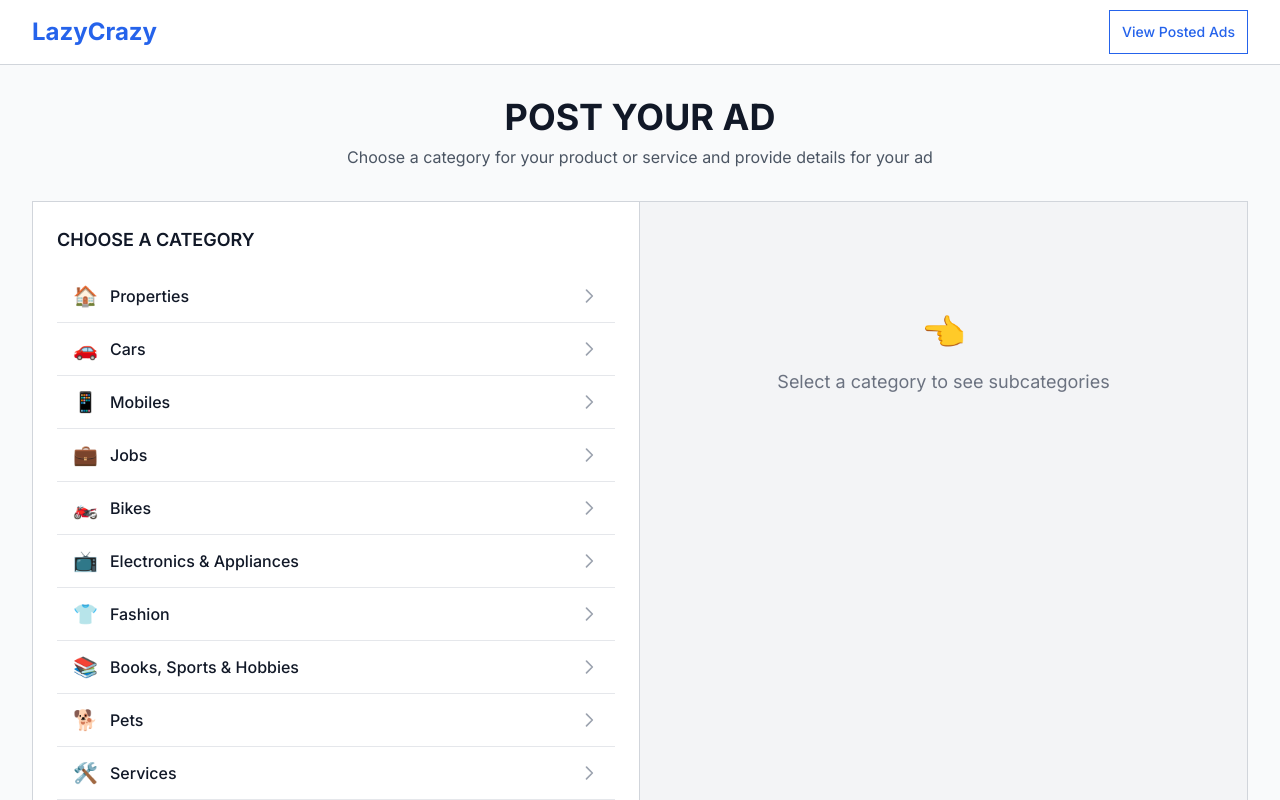
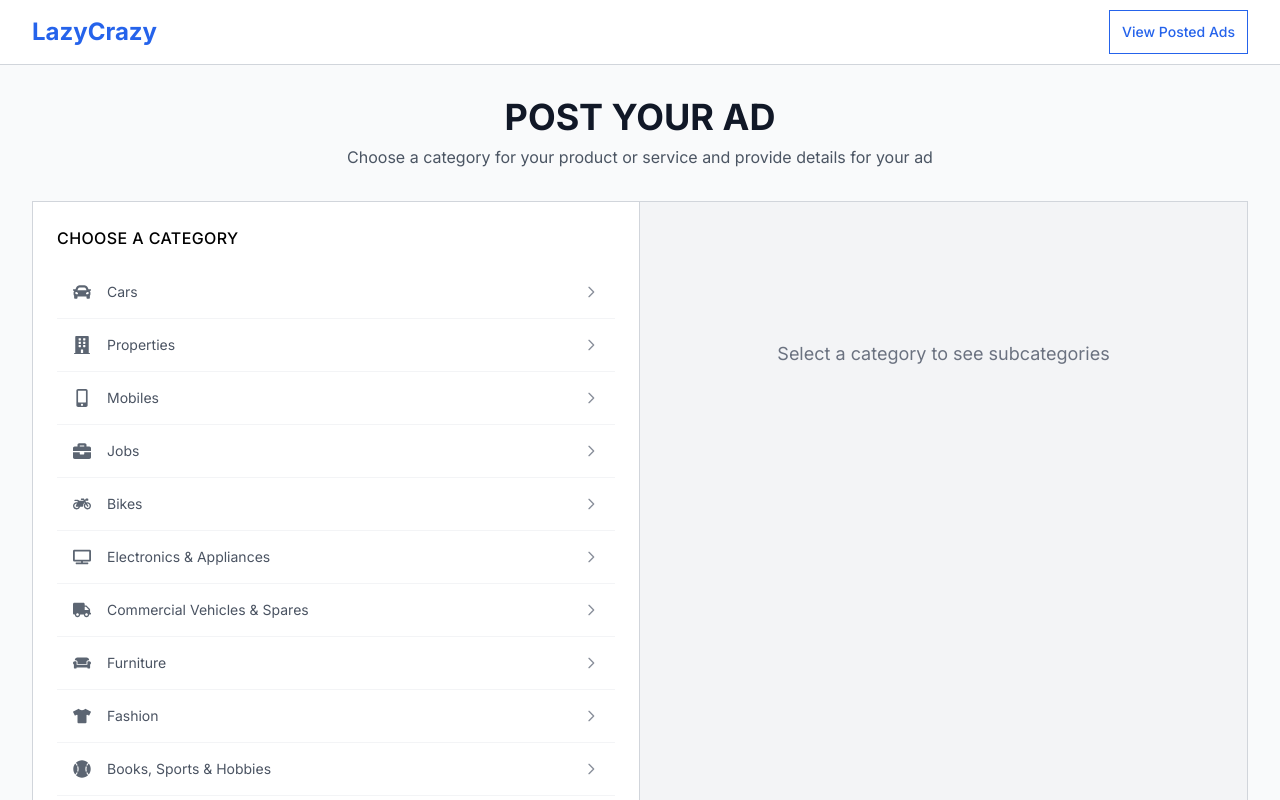
Before and after one commit to Vipulkumar82/Post-your-ads, a React (Vite) app: page / in a window 1280 px wide. Shown: the top 800 px of the page. Built offline with nearby package versions, Linux system fonts and the light colour scheme.

Commit message:
made icon change added react icons in the category

```diff
--- a/package.json
+++ b/package.json
@@ -15,6 +15,7 @@
     "postcss": "^8.5.6",
     "react": "^19.1.0",
     "react-dom": "^19.1.0",
+    "react-icons": "^5.5.0",
     "react-router-dom": "^7.7.1",
     "tailwindcss": "^3.4.0"
   },
--- a/src/components/CategoryList.jsx
+++ b/src/components/CategoryList.jsx
@@ -3,22 +3,30 @@ import React from 'react';
 const CategoryList = ({ categories, selectedCategory, onCategorySelect }) => {
   return (
     <div>
-      <h3 className="text-lg font-semibold text-gray-900 mb-4 uppercase">Choose a Category</h3>
+      <h3 className="text-base font-medium text-black mb-4 uppercase tracking-wide">Choose a Category</h3>
       <div className="space-y-0">
         {Object.entries(categories).map(([categoryName, categoryData]) => (
           <div
             key={categoryName}
-            className={`flex items-center justify-between py-3 px-4 cursor-pointer border-b border-gray-200 hover:bg-gray-50 ${
-              selectedCategory === categoryName ? 'bg-gray-100 border-l-4 border-l-blue-500' : ''
+            className={`flex items-center justify-between py-4 px-4 cursor-pointer border-b border-gray-100 hover:bg-gray-50 transition-colors duration-200 ${
+              selectedCategory === categoryName ? 'bg-blue-50 border-l-4 border-l-blue-500' : ''
             }`}
             onClick={() => onCategorySelect(categoryName)}
           >
-            <div className="flex items-center space-x-3">
-              <span className="text-xl text-gray-600">{categoryData.icon}</span>
-              <span className="text-gray-900 font-medium">{categoryName}</span>
+            <div className="flex items-center space-x-4">
+              <span className={`text-lg opacity-90 ${
+                selectedCategory === categoryName ? 'text-black' : 'text-gray-600'
+              }`}>
+                <categoryData.icon />
+              </span>
+              <span className={`font-normal text-sm opacity-90 ${
+                selectedCategory === categoryName ? 'text-black font-medium' : 'text-gray-700'
+              }`}>{categoryName}</span>
             </div>
             <svg
-              className="w-5 h-5 text-gray-400"
+              className={`w-4 h-4 opacity-80 ${
+                selectedCategory === categoryName ? 'text-black' : 'text-gray-500'
+              }`}
               fill="none"
               stroke="currentColor"
               viewBox="0 0 24 24"
--- a/src/components/SubCategoryList.jsx
+++ b/src/components/SubCategoryList.jsx
@@ -14,7 +14,6 @@ const SubCategoryList = ({ subcategories, selectedCategory, selectedSubcategory,
     return (
       <div className="flex items-center justify-center h-64 text-gray-500">
         <div className="text-center">
-          <div className="text-4xl mb-4">👈</div>
           <p className="text-lg">Select a category to see subcategories</p>
         </div>
       </div>
--- a/src/data/categories.js
+++ b/src/data/categories.js
@@ -1,6 +1,28 @@
+import {
+  FaCar,
+  FaBuilding,
+  FaMobileAlt,
+  FaBriefcase,
+  FaMotorcycle,
+  FaTv,
+  FaTruck,
+  FaCouch,
+  FaTshirt,
+  FaBaseballBall,
+  FaDog,
+  FaTools
+} from 'react-icons/fa';
+
 export const categoryData = {
+  Cars: {
+    icon: FaCar,
+    subcategories: [
+      "Used Cars",
+      "Cars Accessories"
+    ]
+  },
   Properties: {
-    icon: "🏠",
+    icon: FaBuilding,
     subcategories: [
       "For Sale: Houses & Apartments",
       "For Rent: Houses & Apartments",
@@ -9,15 +31,8 @@ export const categoryData = {
       "Commercial Property"
     ]
   },
-  Cars: {
-    icon: "🚗",
-    subcategories: [
-      "Used Cars",
-      "Cars Accessories"
-    ]
-  },
   Mobiles: {
-    icon: "📱",
+    icon: FaMobileAlt,
     subcategories: [
       "Smartphones",
       "Mobile Accessories",
@@ -25,7 +40,7 @@ export const categoryData = {
     ]
   },
   Jobs: {
-    icon: "💼",
+    icon: FaBriefcase,
     subcategories: [
       "Full Time Jobs",
       "Part Time Jobs",
@@ -34,7 +49,7 @@ export const categoryData = {
     ]
   },
   Bikes: {
-    icon: "🏍️",
+    icon: FaMotorcycle,
     subcategories: [
       "Motorcycles",
       "Scooters",
@@ -43,7 +58,7 @@ export const categoryData = {
     ]
   },
   "Electronics & Appliances": {
-    icon: "📺",
+    icon: FaTv,
     subcategories: [
       "TVs, Video - Audio",
       "Kitchen & Other Appliances",
@@ -52,8 +67,26 @@ export const categoryData = {
       "Games & Entertainment"
     ]
   },
+  "Commercial Vehicles & Spares": {
+    icon: FaTruck,
+    subcategories: [
+      "Commercial Vehicles",
+      "Spare Parts",
+      "Heavy Machinery"
+    ]
+  },
+  "Furniture": {
+    icon: FaCouch,
+    subcategories: [
+      "Sofa & Dining",
+      "Beds & Wardrobes",
+      "Home Decor & Garden",
+      "Kids Furniture",
+      "Office Furniture"
+    ]
+  },
   "Fashion": {
-    icon: "👕",
+    icon: FaTshirt,
     subcategories: [
       "Men",
       "Women",
@@ -61,7 +94,7 @@ export const categoryData = {
     ]
   },
   "Books, Sports & Hobbies": {
-    icon: "📚",
+    icon: FaBaseballBall,
     subcategories: [
       "Books",
       "Sports Equipment",
@@ -70,7 +103,7 @@ export const categoryData = {
     ]
   },
   "Pets": {
-    icon: "🐕",
+    icon: FaDog,
     subcategories: [
       "Dogs",
       "Cats",
@@ -79,7 +112,7 @@ export const categoryData = {
     ]
   },
   "Services": {
-    icon: "🛠️",
+    icon: FaTools,
     subcategories: [
       "Education & Classes",
       "Tours & Travel",
```
Also changed, not shown: 1 other file (tests, documents, lock files or other folders).
